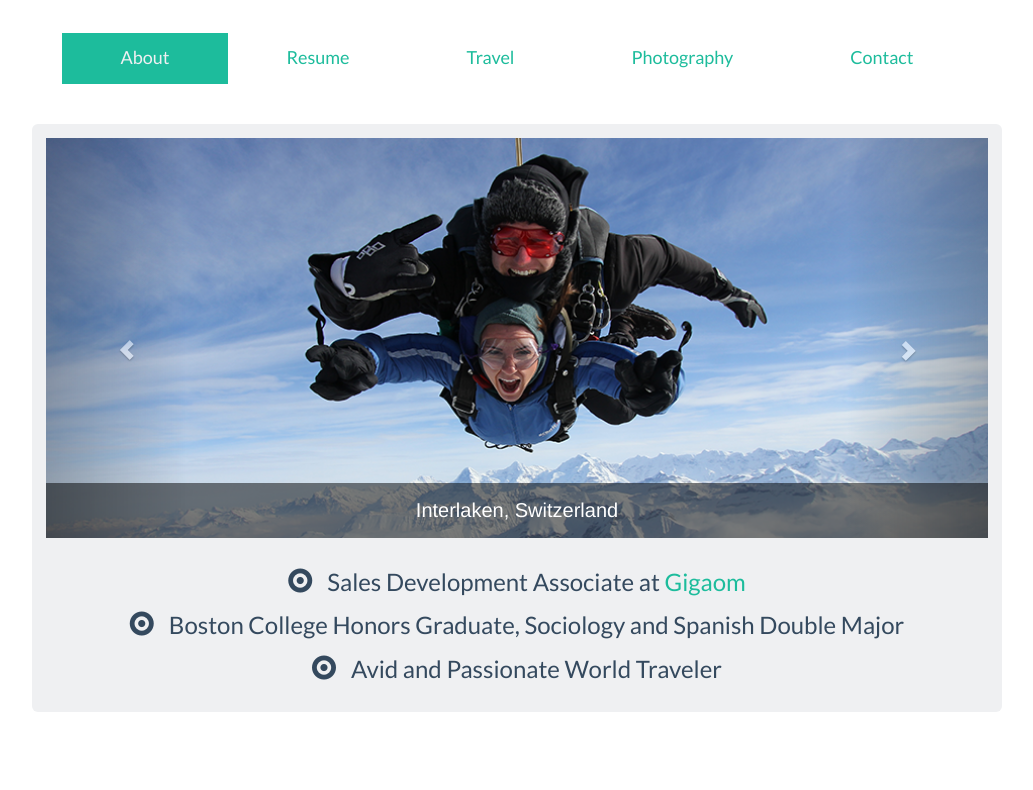
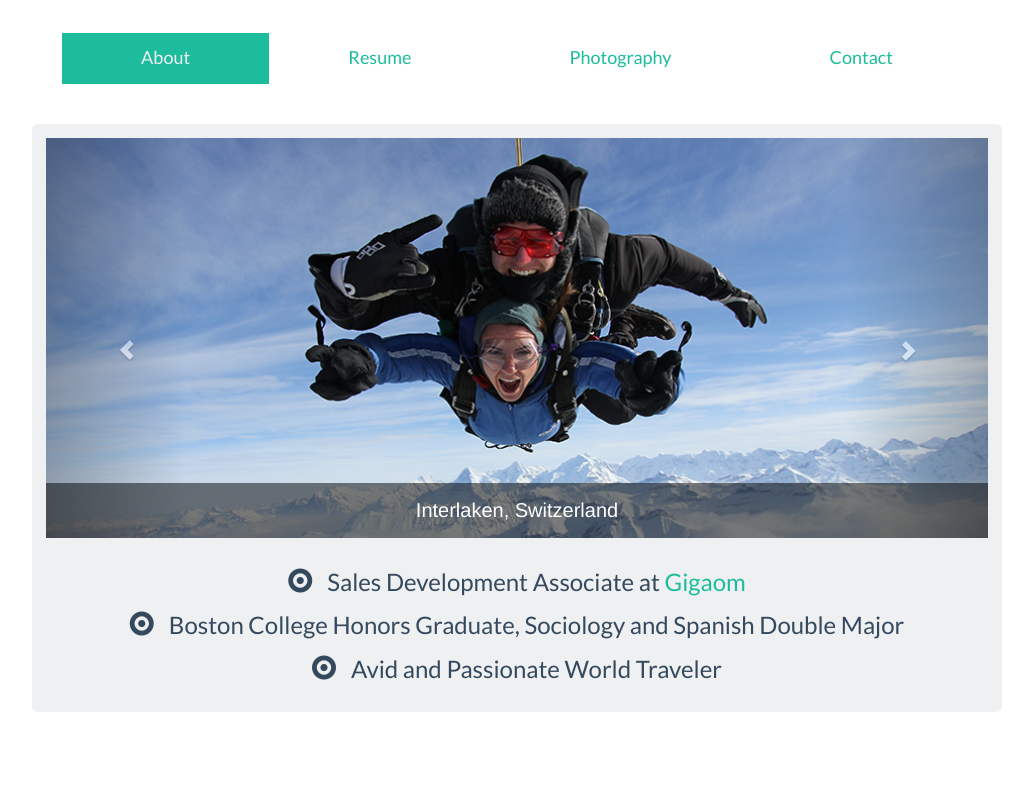
Before and after one commit to JessicaMontalto/JessicaMontalto.github.io, a website: page index.html in a window 1280 px wide. Shown: the part 214-1004 px from the top of the page, without its empty margins (123-1156 px from the left). Drawn offline with Linux system fonts and the light colour scheme.

Commit message:
updated resume, removed travel section

```diff
--- a/index.html
+++ b/index.html
@@ -33,7 +33,6 @@
       <ul class="nav nav-justified">
           <li class="active"><a href="index.html">About</a></li>
           <li><a href="JessicaMontaltoResume.pdf">Resume</a></li>
-          <li><a href="travel.html">Travel</a></li>
           <li><a href="photography.html">Photography</a></li>
           <li class="dropdown">
           <a href="#" class="dropdown-toggle" data-toggle="dropdown">Contact</a>
```
Also changed, not shown: photography.html (+0 -1 lines), 1 other file.
